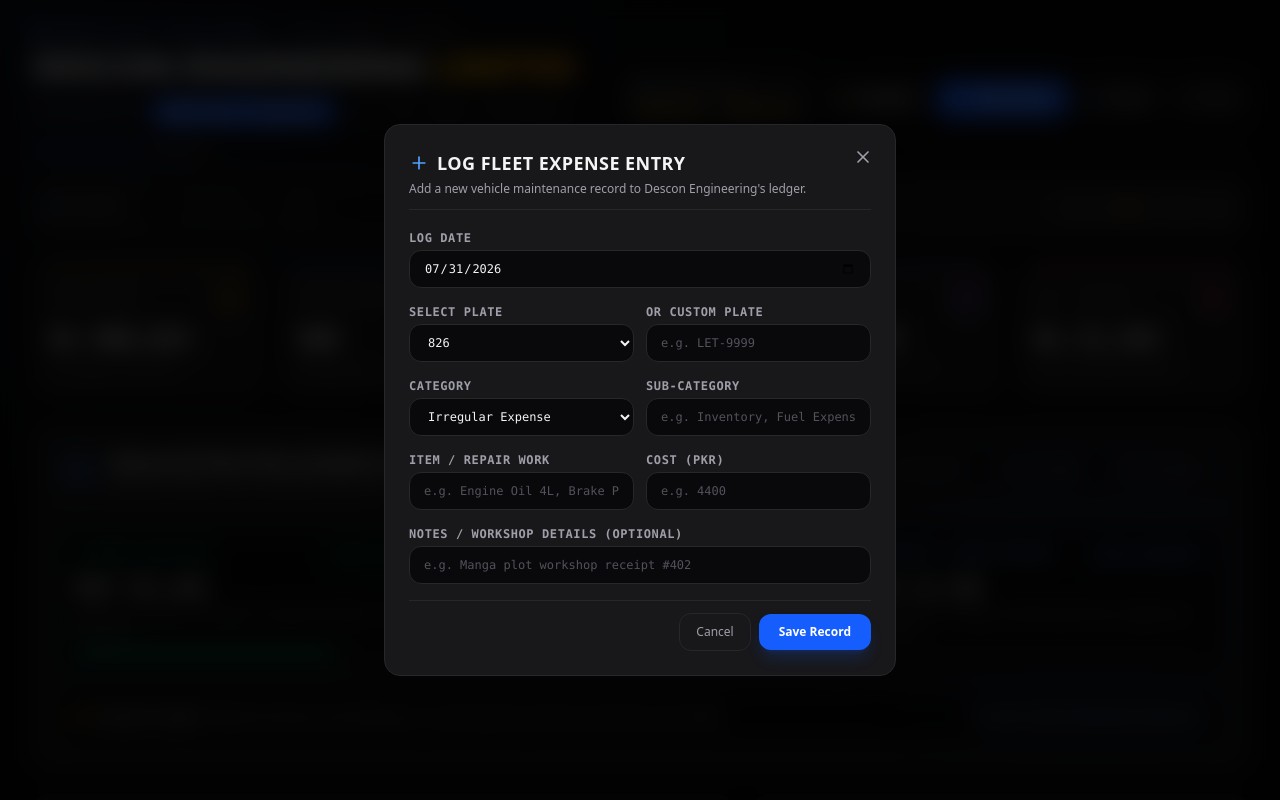
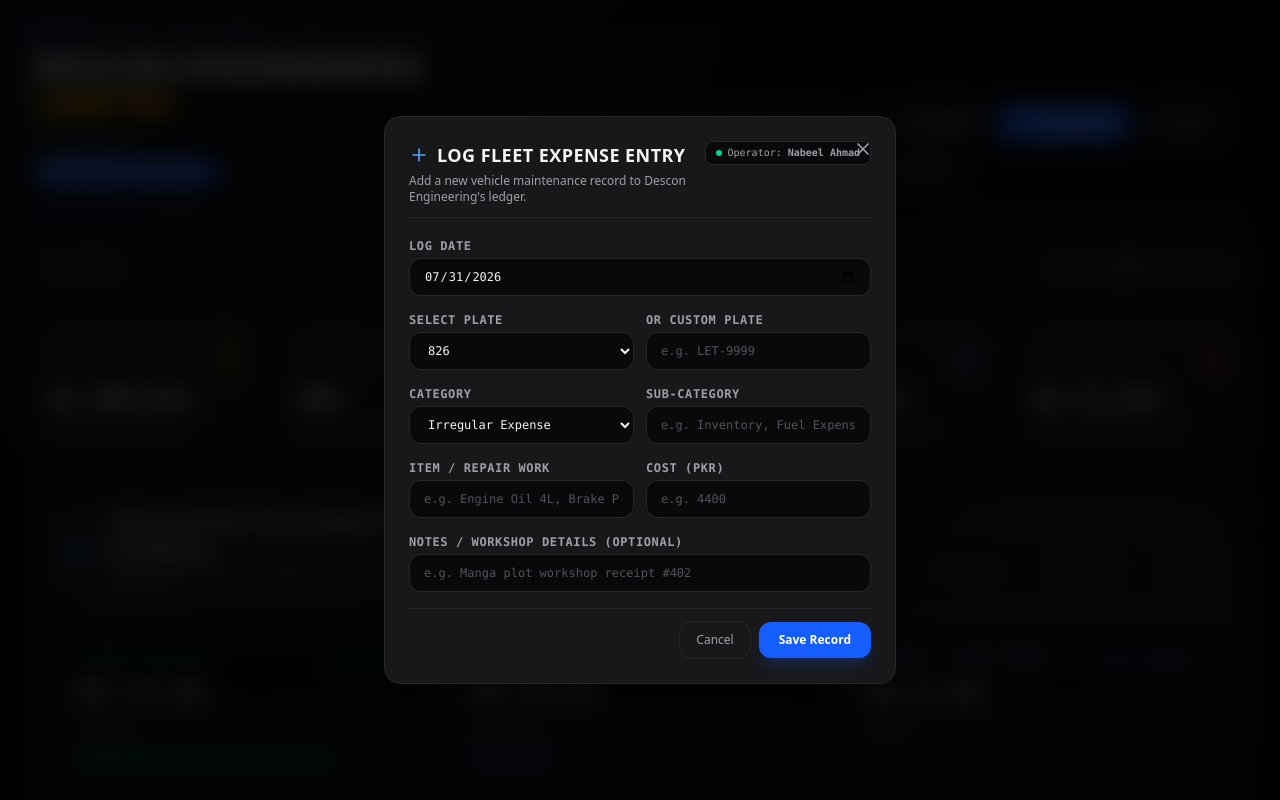
Before and after one commit to nabeelahmad240132572/Vecel-data, a React (Vite) app: page / in a window 1280 px wide. Both pictures are taken after a click on the button "Add Expense". Shown: the top 800 px of the page. Built offline with nearby package versions, Linux system fonts and the light colour scheme.

Commit message:
feat(dashboard): add fleet operator display and user guide toggle
- Display current verified operator in Header and Expense modal.
- Add toggleable user guide helper in the Analytics Hub to improve UX.

```diff
--- a/src/components/AddExpenseModal.tsx
+++ b/src/components/AddExpenseModal.tsx
@@ -91,13 +91,19 @@ export const AddExpenseModal: React.FC<AddExpenseModalProps> = ({
         </button>
 
         {/* Modal Header */}
-        <div className="mb-5 pb-3 border-b border-zinc-800">
+        <div className="mb-5 pb-3 border-b border-zinc-800 flex justify-between items-start">
+          <div>
             <h2 className="text-lg font-black uppercase tracking-wide text-zinc-100 flex items-center gap-2">
               <Plus className="w-5 h-5 text-blue-400" /> Log Fleet Expense Entry
             </h2>
             <p className="text-xs text-zinc-400 mt-1 font-sans">
               Add a new vehicle maintenance record to Descon Engineering's ledger.
             </p>
+          </div>
+          <div className="text-[10px] font-mono text-zinc-400 bg-[#09090b] px-2.5 py-1 rounded-lg border border-zinc-800 flex items-center gap-1.5 shrink-0">
+            <span className="w-1.5 h-1.5 rounded-full bg-emerald-400"></span>
+            <span>Operator: <strong>Nabeel Ahmad</strong></span>
+          </div>
         </div>
 
         {error && (
--- a/src/components/DataAnalyticsHub.tsx
+++ b/src/components/DataAnalyticsHub.tsx
@@ -15,7 +15,11 @@ import {
   Filter,
   CheckCircle2,
   Sliders,
-  Sparkles
+  Sparkles,
+  HelpCircle,
+  ChevronDown,
+  ChevronUp,
+  Info
 } from 'lucide-react';
 
 interface DataAnalyticsHubProps {
@@ -30,6 +34,7 @@ export const DataAnalyticsHub: React.FC<DataAnalyticsHubProps> = ({
   onOpenVehicleModal,
 }) => {
   const [activeTab, setActiveTab] = useState<'outflow' | 'anomalies' | 'dayOfWeek' | 'partsMatrix'>('outflow');
+  const [showGuide, setShowGuide] = useState<boolean>(false);
 
   // Compute comprehensive analytical metrics
   const analyticsData = useMemo(() => {
@@ -142,7 +147,18 @@ export const DataAnalyticsHub: React.FC<DataAnalyticsHubProps> = ({
           </div>
         </div>
 
-        {/* Tab Buttons */}
+        {/* Tab Buttons & User Guide Toggle */}
+        <div className="flex flex-wrap items-center gap-2">
+          <button
+            onClick={() => setShowGuide(!showGuide)}
+            className="px-3 py-1.5 rounded-xl text-xs font-semibold bg-zinc-900 hover:bg-zinc-800 text-blue-400 border border-blue-500/30 transition cursor-pointer flex items-center gap-1.5"
+            title="Dashboard Usage Guide & Explainer"
+          >
+            <HelpCircle className="w-3.5 h-3.5 text-blue-400" />
+            <span>Guide / رہنمائی</span>
+            {showGuide ? <ChevronUp className="w-3.5 h-3.5" /> : <ChevronDown className="w-3.5 h-3.5" />}
+          </button>
+
           <div className="flex flex-wrap items-center gap-1.5 bg-[#09090b] p-1 rounded-xl border border-zinc-800">
             <button
               onClick={() => setActiveTab('outflow')}
@@ -189,6 +205,58 @@ export const DataAnalyticsHub: React.FC<DataAnalyticsHubProps> = ({
             </button>
           </div>
         </div>
+      </div>
+
+      {/* Collapsible Interactive Help Guide */}
+      {showGuide && (
+        <div className="bg-[#09090b] border border-blue-500/30 p-4 rounded-xl mb-5 space-y-3 text-xs text-zinc-300 transition animate-in fade-in">
+          <div className="flex items-center justify-between border-b border-zinc-800 pb-2">
+            <span className="font-bold text-blue-400 flex items-center gap-2 font-mono uppercase tracking-wider text-[11px]">
+              <Info className="w-4 h-4 text-blue-400" /> Fleet Ledger Quick Guide & Understanding Help
+            </span>
+            <span className="text-[10px] text-zinc-500 font-mono">Descon Operations Ledger</span>
+          </div>
+
+          <div className="grid grid-cols-1 md:grid-cols-2 lg:grid-cols-4 gap-3 text-xs">
+            <div className="bg-[#121215] p-3 rounded-lg border border-zinc-800">
+              <div className="font-bold text-emerald-400 mb-1 flex items-center gap-1.5">
+                <DollarSign className="w-3.5 h-3.5" /> Cash vs Store Inventory
+              </div>
+              <p className="text-[11px] text-zinc-400 leading-relaxed">
+                <strong>Cash Paid:</strong> Out-of-pocket cash given for external workshop repair & fuel.<br/>
+                <strong>Warehouse Store:</strong> Issued spare parts directly from Descon store inventory.
+              </p>
+            </div>
+
+            <div className="bg-[#121215] p-3 rounded-lg border border-zinc-800">
+              <div className="font-bold text-amber-400 mb-1 flex items-center gap-1.5">
+                <AlertCircle className="w-3.5 h-3.5" /> Major Overhauls
+              </div>
+              <p className="text-[11px] text-zinc-400 leading-relaxed">
+                Single repairs costing ≥ <strong>PKR 3,000</strong> are flagged as Major Overhauls for auditing & maintenance tracking.
+              </p>
+            </div>
+
+            <div className="bg-[#121215] p-3 rounded-lg border border-zinc-800">
+              <div className="font-bold text-purple-400 mb-1 flex items-center gap-1.5">
+                <Calendar className="w-3.5 h-3.5" /> Day Trends & Peak Days
+              </div>
+              <p className="text-[11px] text-zinc-400 leading-relaxed">
+                Shows which day of the week experiences highest vehicle maintenance spending to optimize workshop scheduling.
+              </p>
+            </div>
+
+            <div className="bg-[#121215] p-3 rounded-lg border border-zinc-800">
+              <div className="font-bold text-blue-400 mb-1 flex items-center gap-1.5">
+                <Filter className="w-3.5 h-3.5" /> Interactive Filtering
+              </div>
+              <p className="text-[11px] text-zinc-400 leading-relaxed">
+                Click any vehicle number or category pill anywhere to filter the charts, tables, and total ledger instantly.
+              </p>
+            </div>
+          </div>
+        </div>
+      )}
 
       {/* Tab 1: Financial Outflow Split (Cash vs Inventory Stock) */}
       {activeTab === 'outflow' && (
--- a/src/components/Header.tsx
+++ b/src/components/Header.tsx
@@ -1,5 +1,5 @@
 import React from 'react';
-import { Plus, Download, RefreshCw, Truck, Calendar, ShieldCheck, ArrowRightLeft } from 'lucide-react';
+import { Plus, Download, RefreshCw, Truck, Calendar, ShieldCheck, ArrowRightLeft, UserCheck } from 'lucide-react';
 
 interface HeaderProps {
   dateStart: string;
@@ -77,6 +77,19 @@ export const Header: React.FC<HeaderProps> = ({
 
       {/* Right controls and Period Stamp */}
       <div className="flex flex-col sm:flex-row items-start sm:items-center gap-3">
+        {/* Operator Card */}
+        <div className="bg-[#18181b] border border-blue-500/30 px-4 py-2.5 rounded-2xl shadow-sm font-mono transition hover:border-blue-500/50">
+          <div className="text-[10px] text-zinc-500 uppercase tracking-widest font-semibold flex items-center gap-1.5">
+            <UserCheck className="w-3.5 h-3.5 text-blue-400" /> FLEET OPERATOR
+          </div>
+          <div className="text-xs text-zinc-100 font-bold mt-1 tracking-tight flex items-center gap-1.5 font-sans">
+            <span className="text-zinc-100">Nabeel Ahmad</span>
+            <span className="text-[9px] font-mono px-1.5 py-0.5 rounded bg-emerald-500/10 text-emerald-400 border border-emerald-500/20 font-medium">
+              Verified
+            </span>
+          </div>
+        </div>
+
         {/* Date stamp card */}
         <div className="bg-[#18181b] border border-zinc-800 px-4 py-2.5 rounded-2xl shadow-sm font-mono transition hover:border-zinc-700">
           <div className="text-[10px] text-zinc-500 uppercase tracking-widest font-semibold flex items-center gap-1.5">
```
Lines whose indentation alone changed are shown as unchanged.
